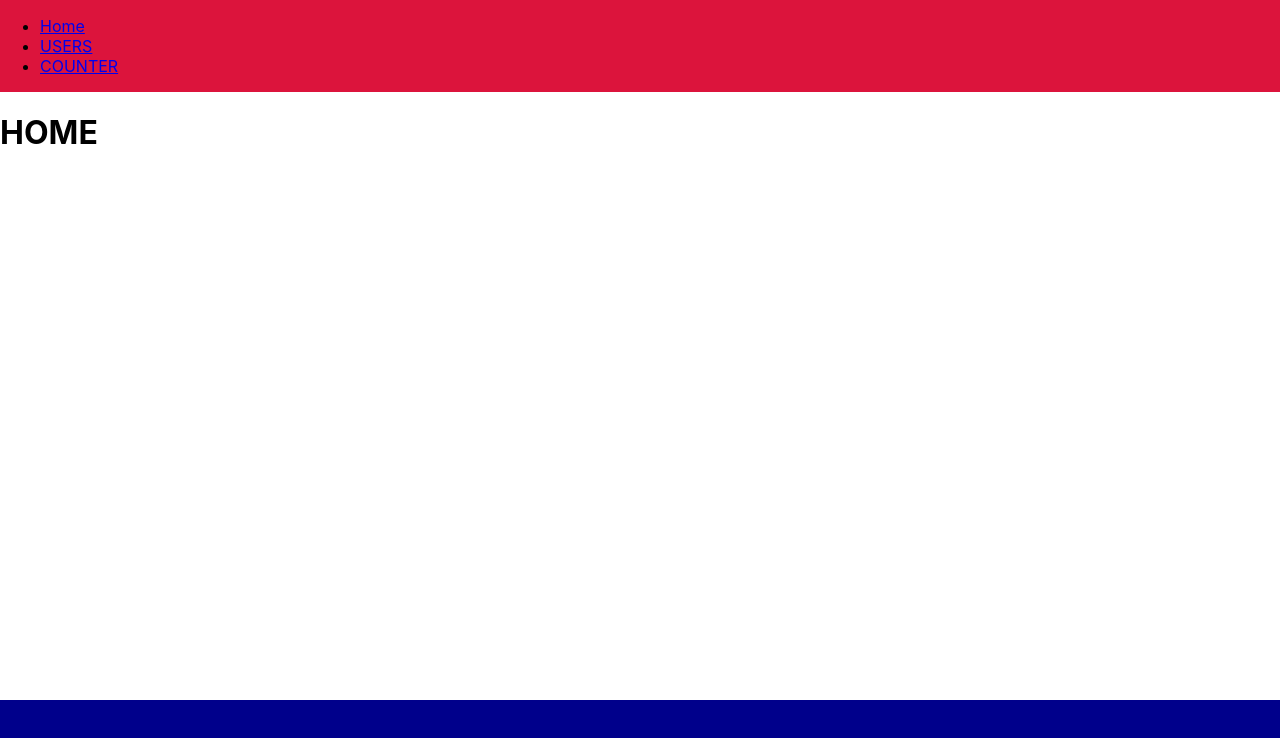
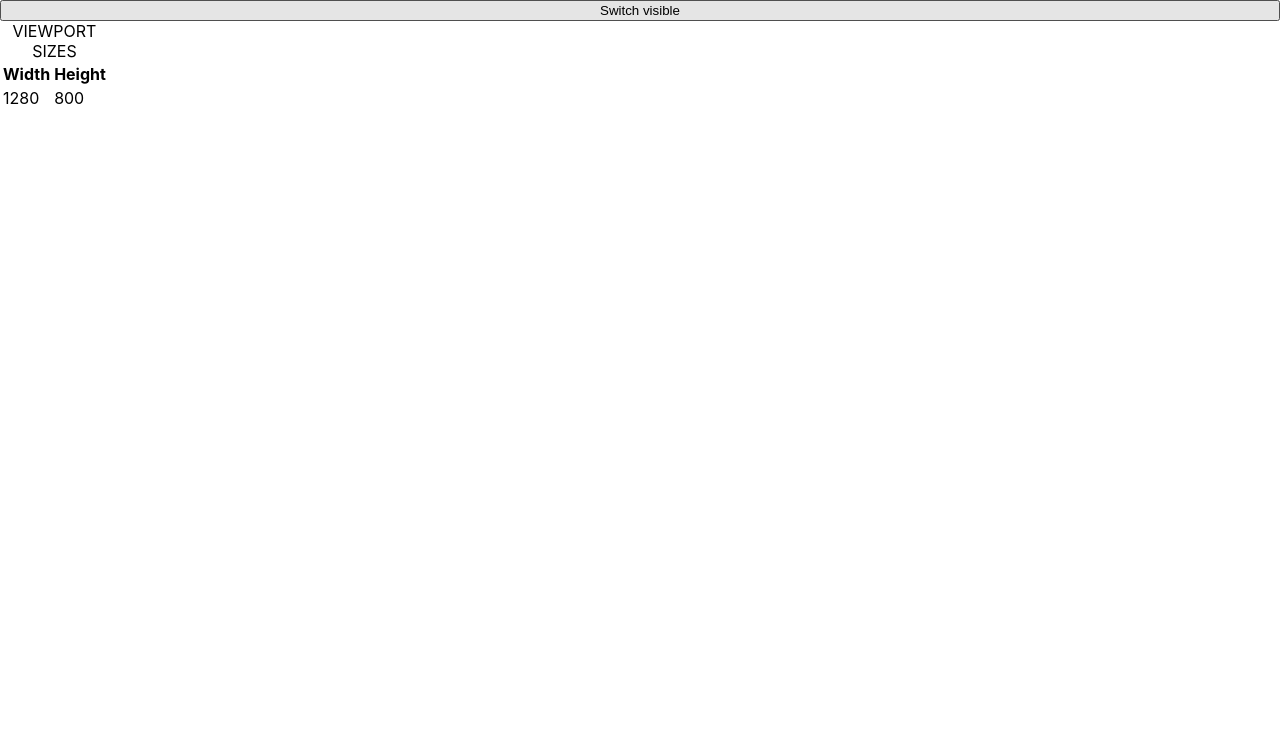
Before and after one commit to Vasy12/fd-react-app, a React (Create React App) app: page / in a window 1280 px wide. Shown: the top 738 px of the page. Built offline with nearby package versions, Linux system fonts and the light colour scheme; the HTML template or start-up script is replaced by a standard one.

Commit message:
Add Screen component

```diff
--- a/src/App.jsx
+++ b/src/App.jsx
@@ -1,87 +1,16 @@
 import React, { useState } from 'react';
-import { BrowserRouter as Router, Switch, Route, Link } from 'react-router-dom';
-import styles from './App.module.scss';
-import UsersLoader from './components/UsersLoader';
-import Counter from './components/Counter';
-const PageHeader = props => {
-  return <header className={styles.header} {...props} />;
-};
+import Screen from './components/Screen';
 
-const Navigation = () => {
-  return (
-    <nav>
-      <ul>
-        <li>
-          <Link to={'/'}>Home</Link>
-        </li>
-        <li>
-          <Link to={'/users'}>USERS</Link>
-        </li>
-        <li>
-          <Link to={'/counter'}>COUNTER</Link>
-        </li>
-      </ul>
-    </nav>
-  );
-};
-
-const PageFooter = () => {
-  return <footer className={styles.footer}></footer>;
-};
-
-const Page = props => {
+const App = () => {
+  const [isScreenVisible, setIsScreenVisible] = useState(true);
   return (
     <>
-      <PageHeader>
-        <Navigation />
-      </PageHeader>
-      {props.children}
-      <PageFooter />
+      <button onClick={() => setIsScreenVisible(!isScreenVisible)}>
+        Switch visible
+      </button>
+      {isScreenVisible ? <Screen /> : <h1>Component Will Unmount</h1>}
     </>
   );
 };
 
-const App = () => {
-  const [step, setStep] = useState(1);
-
-  return (
-    <Router>
-      <Switch>
-        <Route path="/counter">
-          <Page>
-            <input
-              value={step}
-              type="number"
-              onChange={e => void setStep(+e.target.value)}
-            />
-            <Counter step={step} />
-          </Page>
-        </Route>
-        <Route path="/users">
-          <Page>
-            <UsersLoader />
-          </Page>
-        </Route>
-        <Route path="/">
-          <Page>
-            <HomePage />
-          </Page>
-        </Route>
-      </Switch>
-    </Router>
-  );
-};
-
 export default App;
-
-function HomePage() {
-  return <h1>HOME</h1>;
-}
-
-function ContactsPage() {
-  return <h1>CONTACTS</h1>;
-}
-
-function AboutPage() {
-  return <h1>ABOUT</h1>;
-}
--- a/src/components/Counter/index.jsx
+++ b/src/components/Counter/index.jsx
@@ -1,6 +1,5 @@
-import React, { Component } from 'react';
-import PropTypes from 'prop-types';
-
+import React, { Component, PureComponent } from 'react';
+import _ from 'lodash';
 class Counter extends Component {
   constructor(props) {
     super(props);
@@ -27,20 +26,25 @@ class Counter extends Component {
     });
   };
 
+  setSomeCounter = () => {
+    const { count } = this.state;
+    this.setState({
+      count,
+    });
+  };
+
   shouldComponentUpdate(nextProps, nextState) {
     return this.state.count !== nextState.count;
   }
 
   render() {
-    console.group('COUNTER RENDER');
-    console.groupEnd();
-
     const { count } = this.state;
     return (
       <article>
         <h1>{count}</h1>
         <button onClick={this.decrement}>-</button>
         <button onClick={this.increment}>+</button>
+        <button onClick={this.setSomeCounter}>set state</button>
       </article>
     );
   }
--- /dev/null
+++ b/src/components/Screen/index.jsx
@@ -0,0 +1,55 @@
+import React, { Component } from 'react';
+import PropTypes from 'prop-types';
+
+class Screen extends Component {
+  constructor(props) {
+    super(props);
+
+    this.state = {
+      width: window.innerWidth,
+      height: window.innerHeight,
+    };
+  }
+
+  handleResize = ({ target: { innerHeight, innerWidth } }) => {
+    this.setState({
+      width: innerWidth,
+      height: innerHeight,
+    });
+  };
+
+  componentDidMount() {
+    window.addEventListener('resize', this.handleResize);
+  }
+
+  componentWillUnmount() {
+    window.removeEventListener('resize', this.handleResize);
+  }
+
+  render() {
+    const { width, height } = this.state;
+    return (
+      <article>
+        <table>
+          <caption>VIEWPORT SIZES</caption>
+          <thead>
+            <tr>
+              <th>Width</th>
+              <th>Height</th>
+            </tr>
+          </thead>
+          <tbody>
+            <tr>
+              <td>{width}</td>
+              <td>{height}</td>
+            </tr>
+          </tbody>
+        </table>
+      </article>
+    );
+  }
+}
+
+Screen.propTypes = {};
+
+export default Screen;
```
